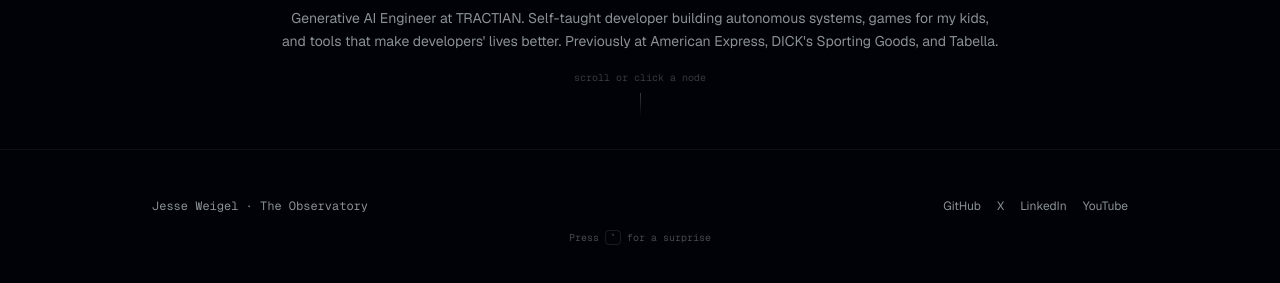
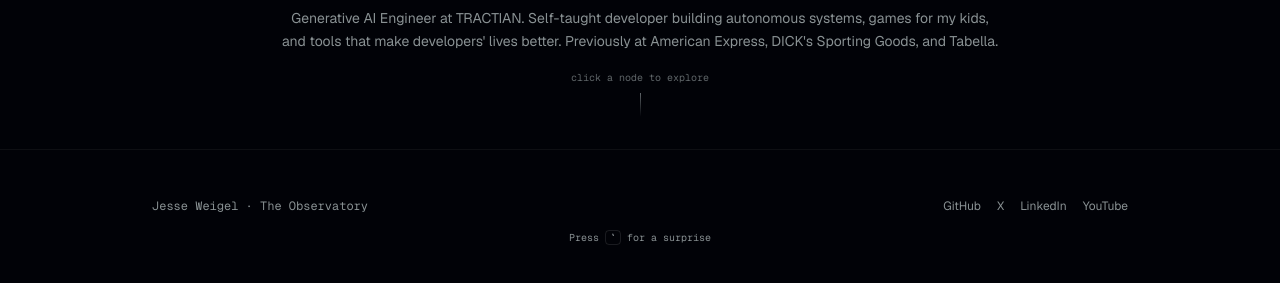
Before and after one commit to JesseRWeigel/jesseweigel.com, a Next.js app: page / in a window 1280 px wide. Shown: the part 1119-1402 px from the top of the page. Built offline with nearby package versions, Linux system fonts and the light colour scheme.

Commit message:
fix: improve text visibility and fix scroll hint messaging

```diff
--- a/app/page.tsx
+++ b/app/page.tsx
@@ -16,9 +16,9 @@ export default function Home() {
       </div>
       {/* Scroll hint */}
       <div className="absolute bottom-8 left-1/2 -translate-x-1/2">
-        <div className="flex flex-col items-center gap-2 text-muted-foreground/40">
-          <p className="font-mono text-[10px]">scroll or click a node</p>
-          <div className="h-6 w-px bg-gradient-to-b from-muted-foreground/40 to-transparent" />
+        <div className="flex flex-col items-center gap-2 text-muted-foreground/70">
+          <p className="font-mono text-[10px]">click a node to explore</p>
+          <div className="h-6 w-px bg-gradient-to-b from-muted-foreground/70 to-transparent" />
         </div>
       </div>
       {/* Below-fold navigation */}
--- a/components/footer.tsx
+++ b/components/footer.tsx
@@ -29,7 +29,7 @@ export function Footer() {
             ))}
           </div>
         </div>
-        <p className="mt-4 text-center font-mono text-[10px] text-muted-foreground/50">
+        <p className="mt-4 text-center font-mono text-[10px] text-muted-foreground">
           Press <kbd className="rounded border border-white/10 px-1">`</kbd> for a surprise
         </p>
       </div>
```
